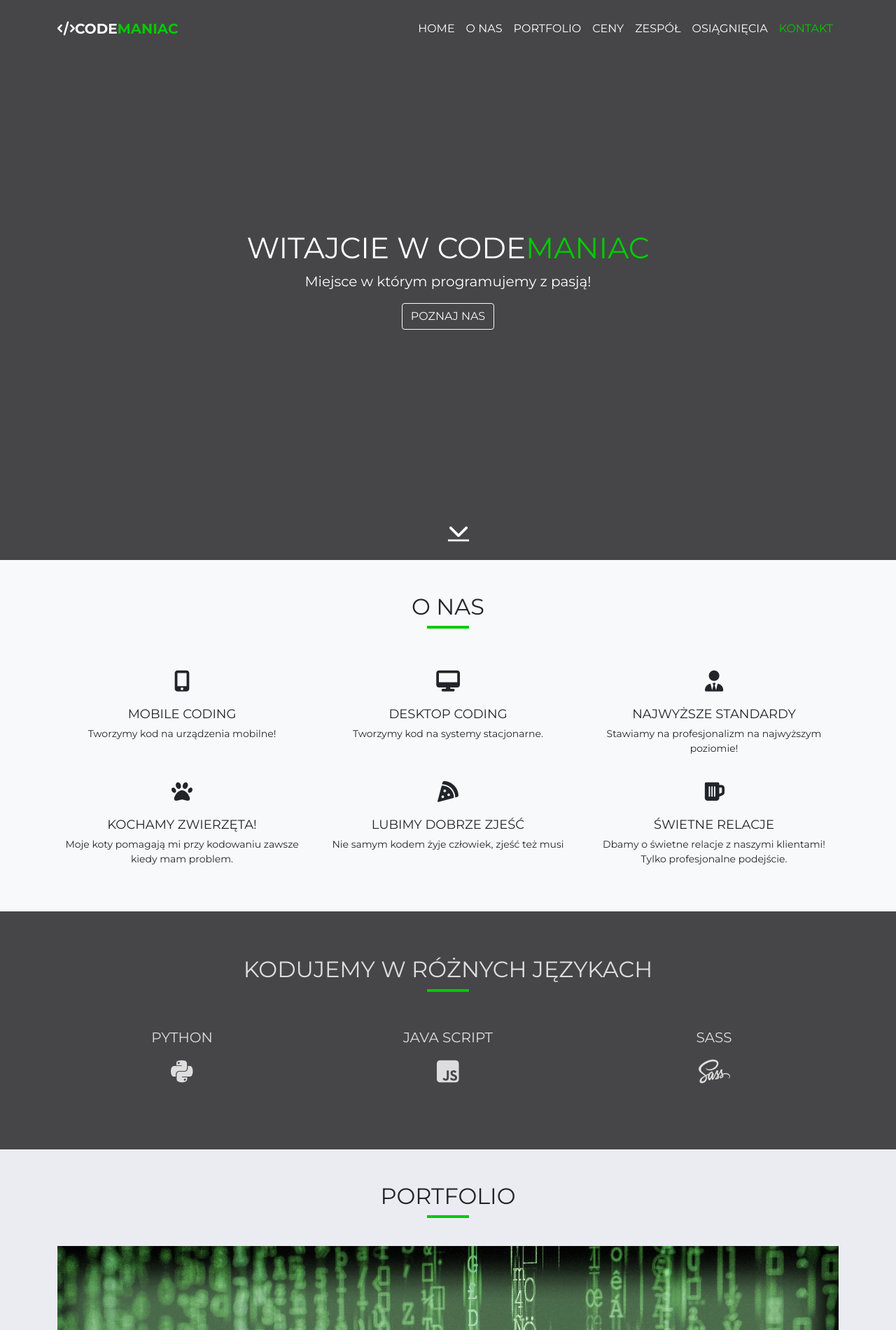
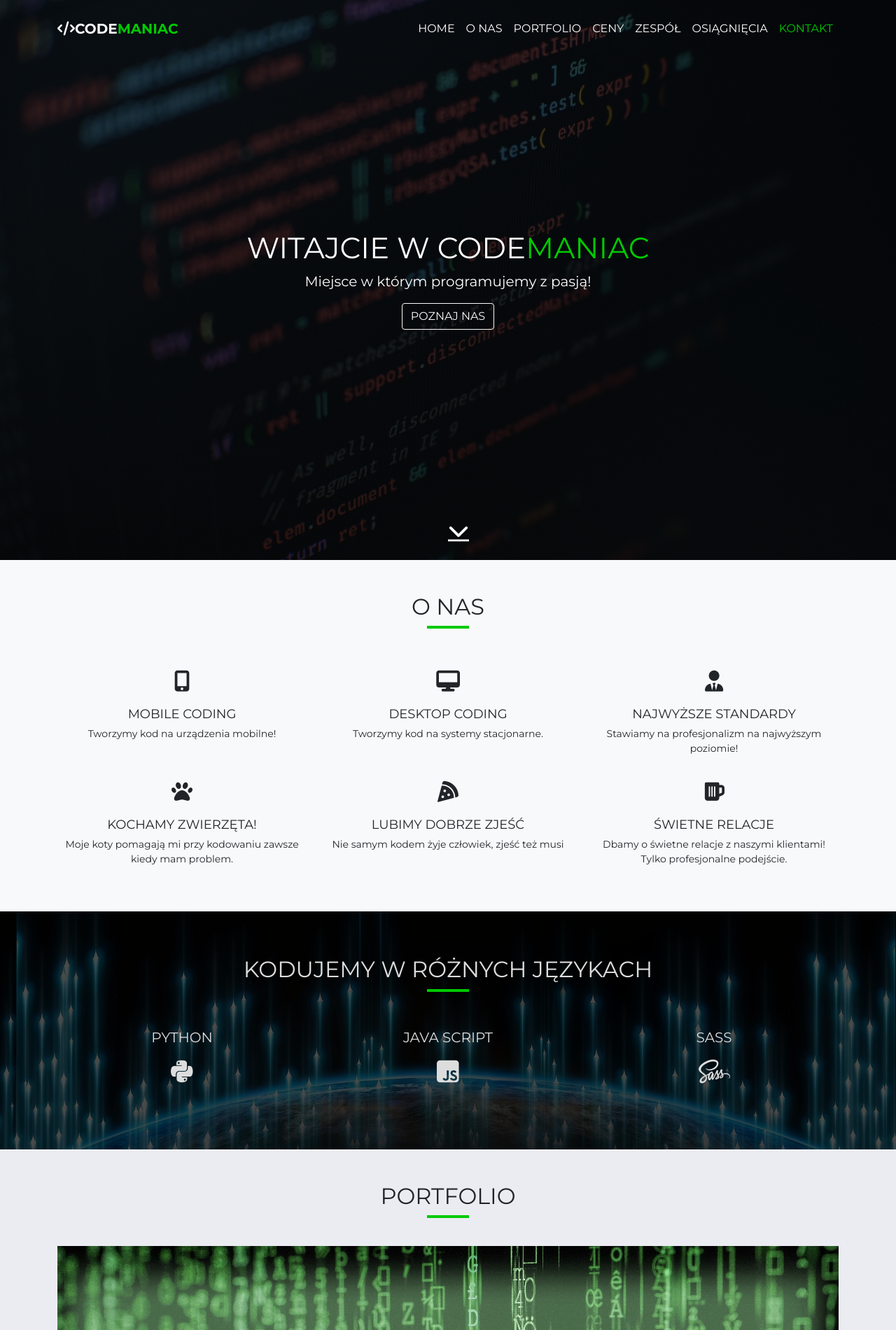
Before and after one commit to sadurozaur/Codemaniac, a plain HTML site: page index.html in a window 1280 px wide. Shown: the top 1900 px of the page at 70% size. Drawn offline with nearby package versions, Linux system fonts and the light colour scheme.

Commit message:
next changes in imgs directory

```diff
--- a/scss/main.scss
+++ b/scss/main.scss
@@ -88,7 +88,7 @@ header {
 	.hero-img {
 		position: relative;
 		height: 100vh;
-		background-image: url('img/header-hero_640.jpg');
+		background-image: url('../img/header-hero_640.jpg');
 		background-position: center;
 		background-size: cover;
 		background-attachment: fixed;
@@ -322,7 +322,7 @@ header {
 .contact {
 	position: relative;
 	height: 85vh;
-	background-image: url('img/contact-bg-hero.jpg');
+	background-image: url('../img/contact-bg-hero.jpg');
 	background-position: center;
 	background-size: cover;
 	background-attachment: fixed;
@@ -408,7 +408,7 @@ header {
 	}
 
 	.aboutus-hero {
-		background-image: url('img/aboutus-hero_1920.jpg');
+		background-image: url('../img/aboutus-hero_1920.jpg');
 	}
 
 	.prices {
@@ -422,7 +422,7 @@ header {
 @media (min-width: 1200px) {
 	header {
 		.hero-img {
-			background-image: url('img/header-hero_1920.jpg');
+			background-image: url('../img/header-hero_1920.jpg');
 		}
 	}
 
```
Also changed, not shown: css/main.css, 1 other file.
